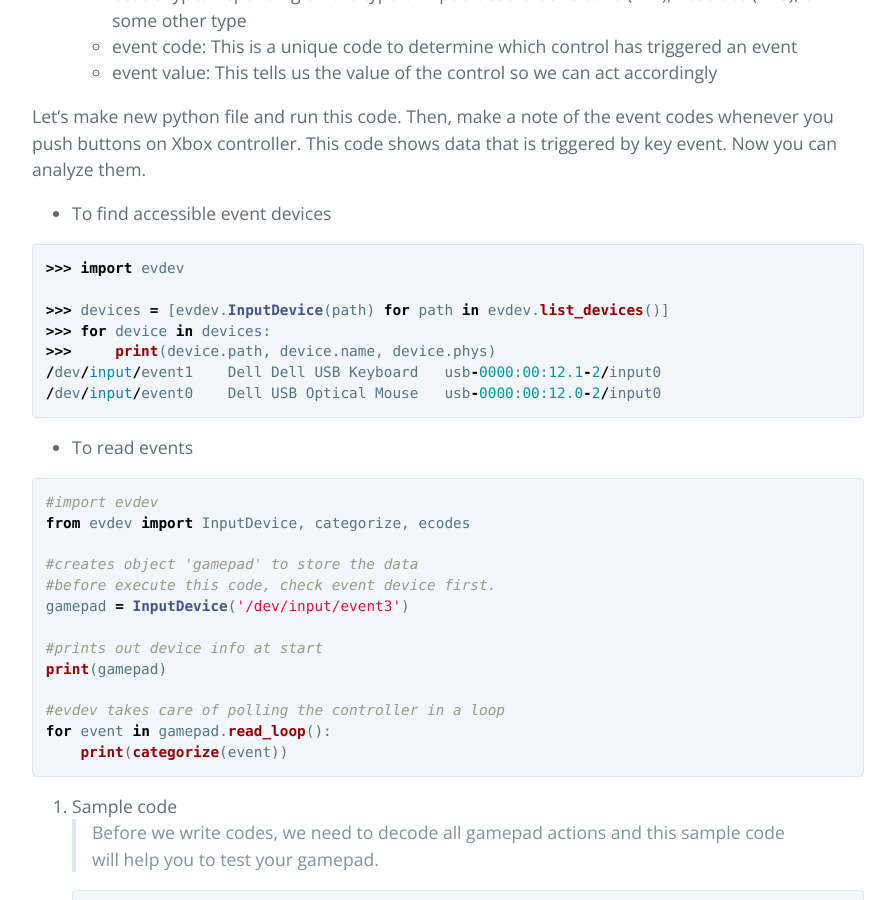
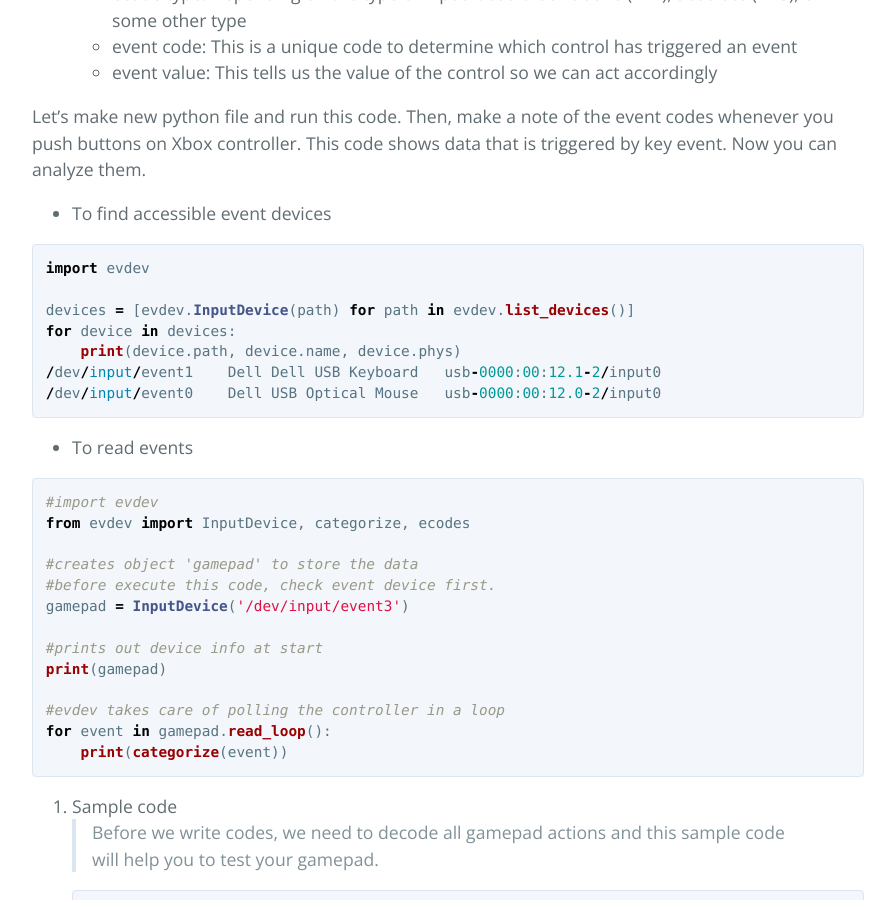
Before and after one commit to GeunYoungPark/GeunYoungPark.github.io, a Jekyll site: the page built from _posts/2019-03-16-python7.md, in a window 1280 px wide and 900 px high, scrolled down 2380 px. Shown: the whole window, without its empty margins (192-1087 px from the left). Built offline with Jekyll 4.4.1, drawn with Linux system fonts in a browser that asks for light colours.

Commit message:
remove >

````diff
--- a/_posts/2019-03-16-python7.md
+++ b/_posts/2019-03-16-python7.md
@@ -97,11 +97,11 @@ Let's make new python file and run this code. Then, make a note of the event cod
 * To find accessible event devices
 
 ```python
->>> import evdev
+import evdev
 
->>> devices = [evdev.InputDevice(path) for path in evdev.list_devices()]
->>> for device in devices:
->>>     print(device.path, device.name, device.phys)
+devices = [evdev.InputDevice(path) for path in evdev.list_devices()]
+for device in devices:
+    print(device.path, device.name, device.phys)
 /dev/input/event1    Dell Dell USB Keyboard   usb-0000:00:12.1-2/input0
 /dev/input/event0    Dell USB Optical Mouse   usb-0000:00:12.0-2/input0
 ```
````
